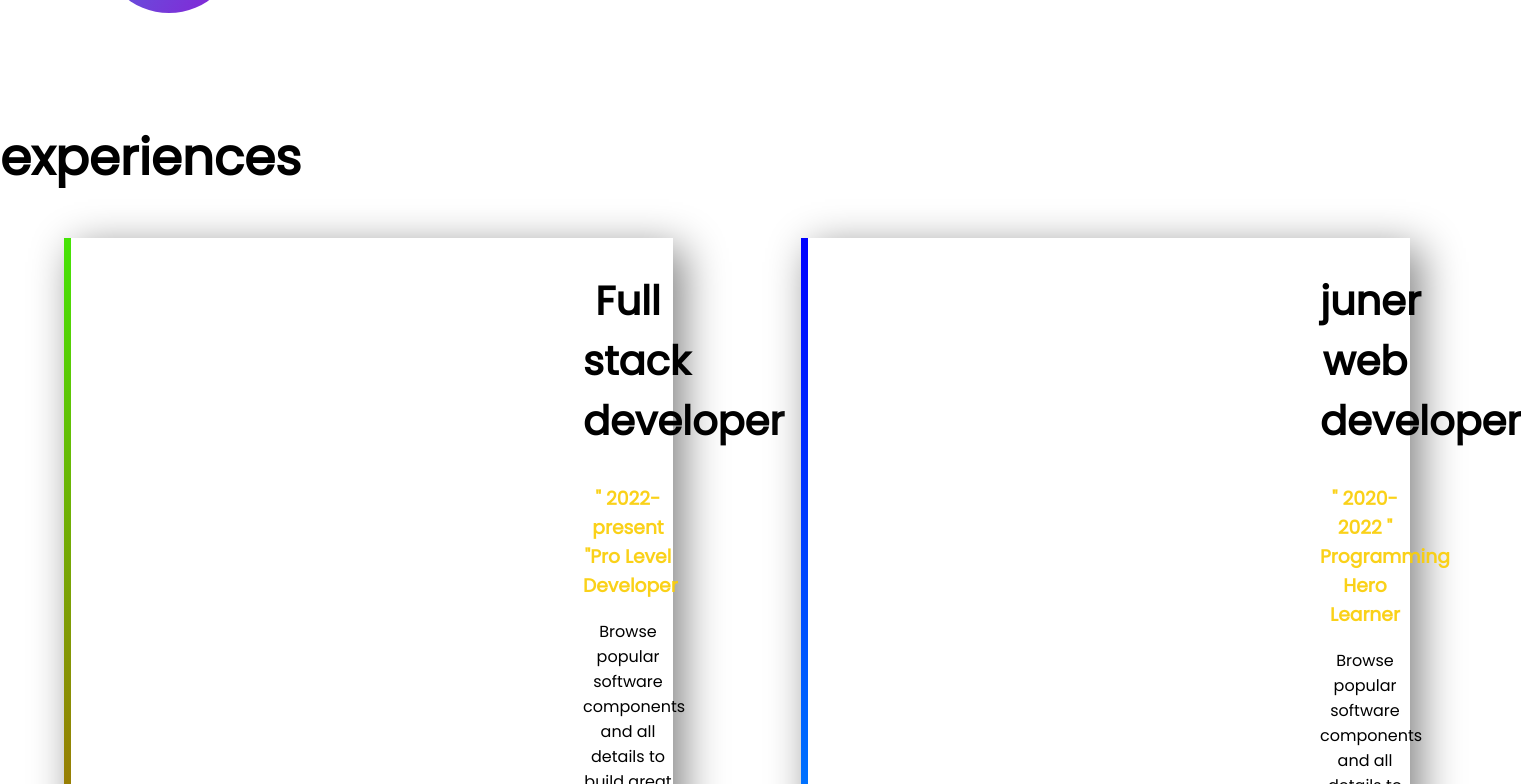
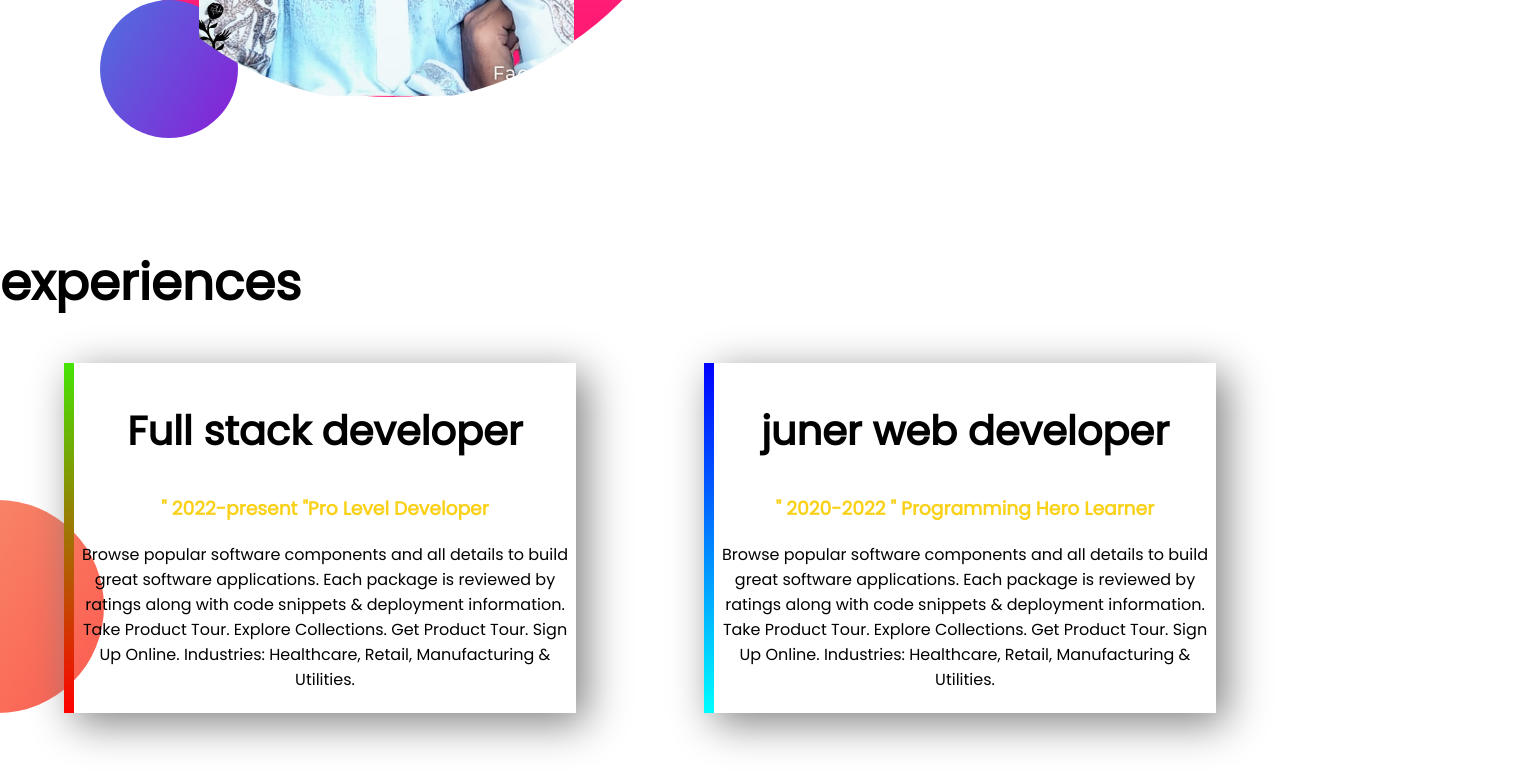
Before and after one commit to habib3812/developer-portfolio, a plain HTML site: page index.html in a window 1280 px wide. Shown: the part 1660-2444 px from the top of the page, 1521 px wide, since content can reach past the window. Drawn offline with Linux system fonts and the light colour scheme.

Commit message:
complete

```diff
--- a/index.html
+++ b/index.html
@@ -15,7 +15,7 @@
 <body>
 
     <section class="top-banner flexiblt-container">
-        <div class="haif-widt">
+        <div class="haif-width">
             <h1>welcom to my web</h1>
             <h1><span class="orange-color"> Habibur Rahman Raju</span> world! </h1>
             <h3>i love bangladesh</h3>
@@ -42,14 +42,14 @@
     <section class="experience-area">
 
         <h1>experiences</h1>
-        <div class="flexiblt-container ">
-            <div id="full-web-ex" class="experience-item ">
+        <div class="flexiblt-container">
+            <div id="full-web-ex" class="experience-item">
                 <h2> Full stack developer</h2>
                 <h3 class="orange-color ">" 2022-present "Pro Level Developer</h3>
                 <P>Browse popular software components and all details to build great software applications. Each package is reviewed by ratings along with code snippets & deployment information. Take Product Tour. Explore Collections. Get Product Tour. Sign
                     Up Online. Industries: Healthcare, Retail, Manufacturing & Utilities.</P>
             </div>
-            <div id="web-developer-ex" class=" experience-item ">
+            <div id="web-developer-ex" class="experience-item">
                 <h2>juner web developer</h2>
                 <h3 class="orange-color ">" 2020-2022 " Programming Hero Learner</h3>
                 <P>Browse popular software components and all details to build great software applications. Each package is reviewed by ratings along with code snippets & deployment information. Take Product Tour. Explore Collections. Get Product Tour. Sign
--- a/style.css
+++ b/style.css
@@ -50,16 +50,16 @@
     }
 
     .experience-area {
-        background-image: url(photp/exp-bg.png);
+        background-image: url(photo/exp-bg.png);
         background-repeat: no-repeat;
-        background-position: left;
+        background-position: left bottom;
     }
 
     .experience-item {
-        width: 90px;
+        width: 40%;
         margin-left: 5%;
         margin-right: 5%;
-        padding-left: 40%;
+        padding: 5px;
         box-shadow: 10px 10px 40px gray;
         text-align: center;
         border-left: 10px solid;
@@ -67,13 +67,13 @@
 
     #web-developer-ex {
         border-image: linear-gradient(blue, cyan);
-        border-left: 7px solid;
+        border-left: 10px solid;
         border-image-slice: 1;
     }
 
     #full-web-ex {
         border-image: linear-gradient(rgb(69, 228, 6), rgb(255, 0, 0));
-        border-left: 7px solid;
+        border-left: 10px solid;
         border-image-slice: 1;
     }
 
```
